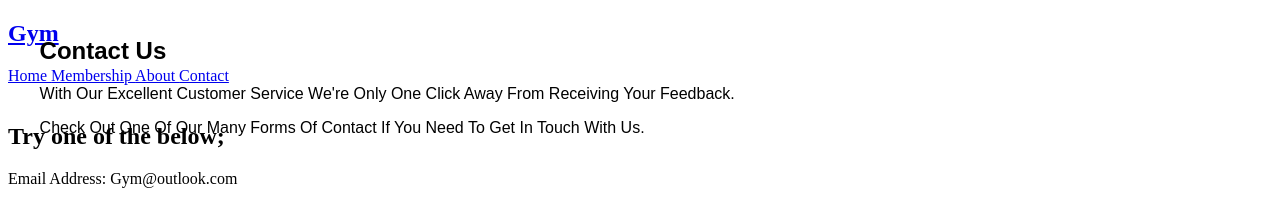
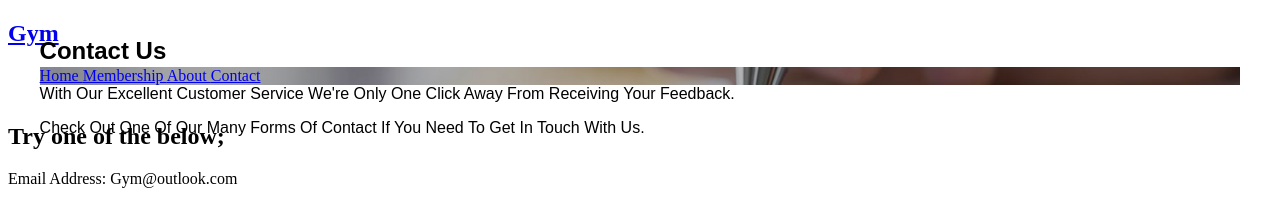
Before and after one commit to bhavikamistry/CS114-Week-6, a plain HTML site: page contact.html in a window 1280 px wide. Shown: the top 201 px of the page. Drawn offline with Linux system fonts and the light colour scheme.

Commit message:
Added more code to sort out the styling of the background.

```diff
--- a/css/stylesheet.css
+++ b/css/stylesheet.css
@@ -1,6 +1,6 @@
 /* CONTACT US PAGE STYLING */
 /* Contact page image background */
-.contact-background{
+div{
     /* Height of showcase*/
     height: 60%;
     /* Margin between end of screen and image */
```
